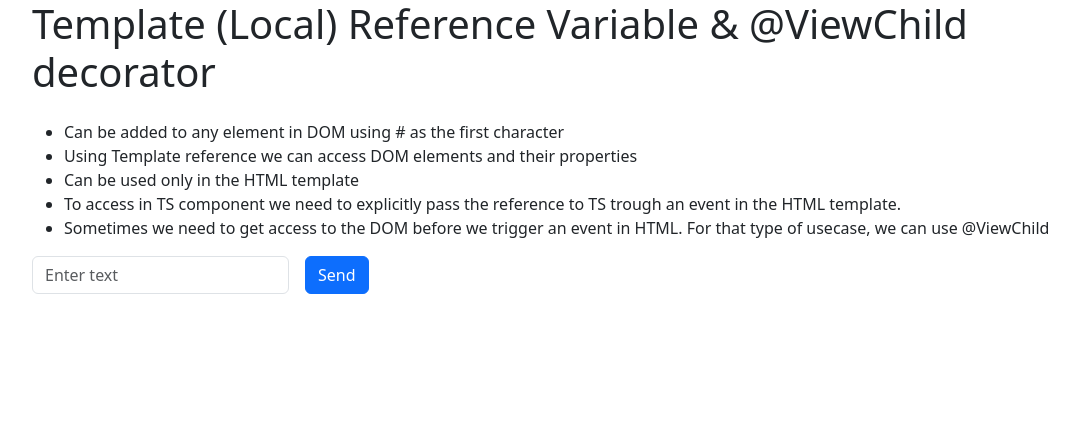
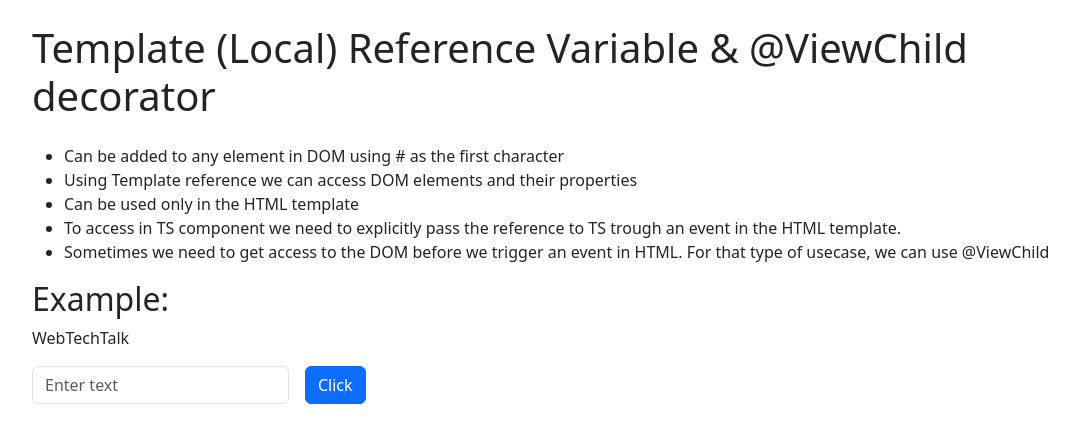
Before and after one commit to nkunic/angular-z2h-example-template-reference-viewchild, an Angular app: page / in a window 1280 px wide. Shown: the top 442 px of the page, without its empty margins (50-1129 px from the left). Built offline with nearby package versions, Linux system fonts and the light colour scheme.

Commit message:
2 files modified

```diff
--- a/src/app/app.component.html
+++ b/src/app/app.component.html
@@ -1,4 +1,4 @@
-<div class="container">
+<div class="container py-4">
   <h1 class="mb-4">
     Template (Local) Reference Variable & @ViewChild decorator
   </h1>
@@ -19,9 +19,12 @@
     </li>
   </ul>
 
+  <h2>Example:</h2>
+
+  <p #channelName>WebTechTalk</p>
+
   <form class="row row-cols-lg-auto g-3 align-items-center">
     <div class="col-8">
-      <div class="form-group">
       <input
         type="text"
         class="form-control"
@@ -29,14 +32,13 @@
         #myInput
       />
     </div>
-    </div>
     <div class="col-4">
       <button
         type="button"
         class="btn btn-primary"
-        (click)="sendInput(myInput)"
+        (click)="sendInput(myInput, channelName)"
       >
-        Send
+        Click
       </button>
     </div>
   </form>
--- a/src/app/app.component.ts
+++ b/src/app/app.component.ts
@@ -6,7 +6,8 @@ import { Component } from '@angular/core';
   styleUrls: ['./app.component.scss'],
 })
 export class AppComponent {
-  sendInput(input) {
+  sendInput(input, channel) {
     console.log(input.value);
+    console.log(channel);
   }
 }
```
Lines whose indentation alone changed are shown as unchanged.
